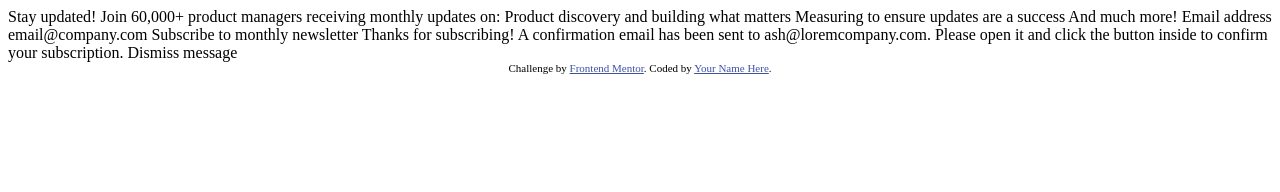
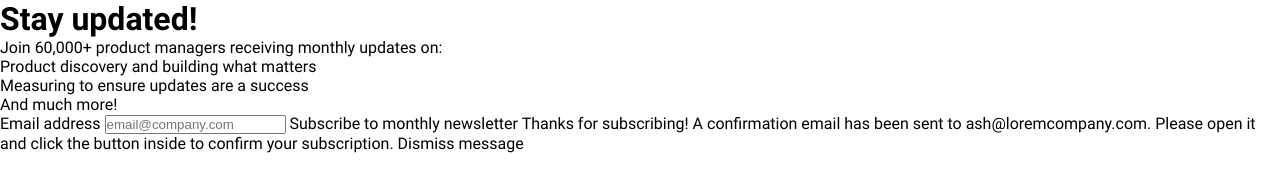
Before and after one commit to ivan-develops/newsletter-sign-up-with-success-message-main, a plain HTML site: page index.html in a window 1280 px wide. Drawn offline with Linux system fonts and the light colour scheme.

Commit message:
HTML structured

```diff
--- a/index.html
+++ b/index.html
@@ -7,27 +7,28 @@
   <link rel="icon" type="image/png" sizes="32x32" href="./assets/images/favicon-32x32.png">
 
   <title>Frontend Mentor | Newsletter sign-up form with success message</title>
+  <script defer src="script.js"></script>
+  <link rel="stylesheet" href="style.css">
 
-  <!-- Feel free to remove these styles or customise in your own stylesheet 👍 -->
-  <style>
-    .attribution { font-size: 11px; text-align: center; }
-    .attribution a { color: hsl(228, 45%, 44%); }
-  </style>
 </head>
 <body>
 
   <!-- Sign-up form start -->
 
-  Stay updated!
+  <h1 class="title">Stay updated!</h1>
 
-  Join 60,000+ product managers receiving monthly updates on:
+  <p class="description">Join 60,000+ product managers receiving monthly updates on:</p>
 
-  Product discovery and building what matters
-  Measuring to ensure updates are a success
-  And much more!
+  <ul class="list">
+    <li class="list__item">Product discovery and building what matters</li>
+    <li class="list__item">Measuring to ensure updates are a success</li>
+    <li class="list__item">And much more!</li>
+  </ul>
 
-  Email address
-  email@company.com
+  <label for="email__input" class="email__label">Email address</label>
+  <input type="email" name="####" id="email__input" class="email__input" placeholder="email@company.com">
+
+
 
   Subscribe to monthly newsletter
 
@@ -42,11 +43,5 @@
 
   Dismiss message
 
-  <!-- Success message end -->
-
-  <div class="attribution">
-    Challenge by <a href="https://www.frontendmentor.io?ref=challenge" target="_blank">Frontend Mentor</a>.
-    Coded by <a href="#">Your Name Here</a>.
-  </div>
 </body>
 </html>
--- /dev/null
+++ b/style.css
@@ -0,0 +1,32 @@
+@font-face {
+  font-family: 'Roboto';
+  src: url('assets/fonts/Roboto-Regular.ttf') format('truetype');
+  font-weight: 400;
+  font-style: normal;
+}
+@font-face {
+  font-family: 'Roboto';
+  src: url('./assets/fonts/Roboto-Bold.ttf') format('truetype');
+  font-weight: 700;
+  font-style: normal;
+}
+* {
+    margin: 0;
+    padding: 0;
+    box-sizing: border-box;
+}
+.root {
+    --Red: hsl(4, 100%, 67%);
+    --Blue-800: hsl(234, 29%, 20%);
+    --Blue-700: hsl(235, 18%, 26%);
+    --Grey: hsl(0, 0%,58%);
+    --White: hsl(0, 0%, 100%);
+}
+body {
+    font-family: Roboto, sans-serif;
+    background: var(--White);
+    color: var(--Blue-800);
+}
+.grid {
+    display: grid;
+}
```
Also changed, not shown: 2 other files.
